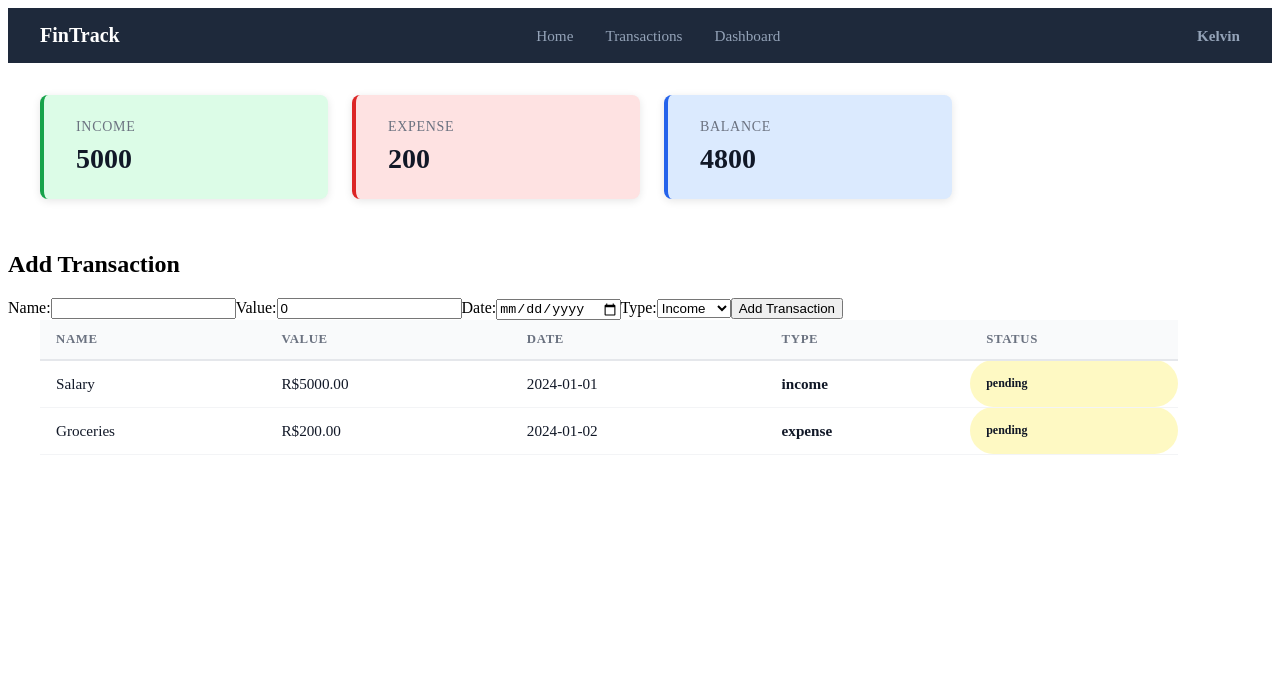
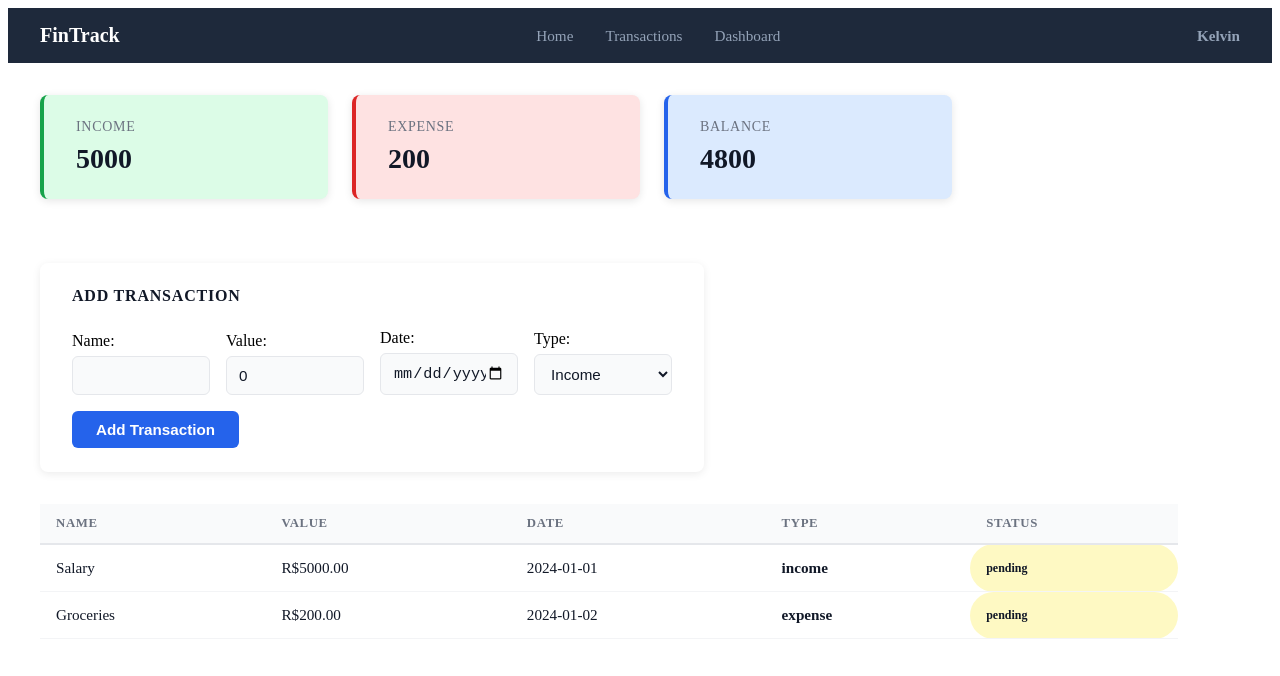
Before and after one commit to kellzero/fintrack, a React (Vite) app: page / in a window 1280 px wide. Shown: the top 676 px of the page. Built offline with nearby package versions, Linux system fonts and the light colour scheme.

Commit message:
feat: style TransactionForm

```diff
--- /dev/null
+++ b/src/components/TransactionForm/TransactionForm.css
@@ -0,0 +1,75 @@
+.form-container {
+  margin: 2rem;
+  background-color: #ffffff;
+  border-radius: 0.5rem;
+  padding: 1.5rem 2rem;
+  box-shadow: 0 2px 8px rgba(0, 0, 0, 0.08);
+  max-width: 600px;
+}
+
+.form-title {
+  font-size: 1rem;
+  font-weight: 600;
+  color: #111827;
+  margin: 0 0 1.5rem 0;
+  text-transform: uppercase;
+  letter-spacing: 0.05em;
+}
+
+.transaction-form {
+  display: flex;
+  flex-wrap: wrap;
+  gap: 1rem;
+  align-items: flex-end;
+}
+
+.form-group {
+  display: flex;
+  flex-direction: column;
+  gap: 0.4rem;
+  flex: 1;
+  min-width: 120px;
+}
+
+.form-group label {
+  font-size: 0.75rem;
+  font-weight: 500;
+  color: #6b7280;
+  text-transform: uppercase;
+  letter-spacing: 0.05em;
+}
+
+.form-group input,
+.form-group select {
+  padding: 0.6rem 0.75rem;
+  border: 1px solid #e5e7eb;
+  border-radius: 0.375rem;
+  font-size: 0.95rem;
+  color: #111827;
+  background-color: #f9fafb;
+  outline: none;
+  transition: border-color 0.2s;
+}
+
+.form-group input:focus,
+.form-group select:focus {
+  border-color: #2563eb;
+  background-color: #ffffff;
+}
+
+.form-button {
+  padding: 0.65rem 1.5rem;
+  background-color: #2563eb;
+  color: white;
+  border: none;
+  border-radius: 0.375rem;
+  font-size: 0.95rem;
+  font-weight: 600;
+  cursor: pointer;
+  transition: background-color 0.2s;
+  height: fit-content;
+}
+
+.form-button:hover {
+  background-color: #1d4ed8;
+}
--- a/src/components/TransactionForm/TransactionForm.tsx
+++ b/src/components/TransactionForm/TransactionForm.tsx
@@ -1,5 +1,7 @@
 import { useState, type FormEvent, type ChangeEvent} from 'react'
 import type { Transaction } from '../../types'
+import './TransactionForm.css'
+
 
 
 
@@ -24,29 +26,31 @@ function TransactionForm({ onAdd }: TransactionFormProps) {
         setType('income')
     }
   return (
-    <div>
-      <h2>Add Transaction</h2>
-      <form onSubmit={handleSubmit}>
-        <label>
+    <div className="form-container">
+      <h2 className="form-title">Add Transaction</h2>
+      <form onSubmit={handleSubmit} className="transaction-form">
+        <label className="form-group">
           Name:
           <input type="text" name="name" value={name} onChange={(e) => setName(e.target.value)} />
         </label>
-        <label>
+        <label className="form-group">
           Value:
           <input type="number" name="value" value={value} onChange={(e) => setValue(Number(e.target.value))} />
         </label>
-        <label>
+        <label className="form-group">
           Date:
           <input type="date" name="date" value={date} onChange={(e) => setDate(e.target.value)} />
         </label>
-        <label>
+        <label className="form-group">
           Type:
           <select name="type" value={type} onChange={(e: ChangeEvent<HTMLSelectElement>) => setType(e.target.value as 'income' | 'expense')}>
             <option value="income">Income</option>
             <option value="expense">Expense</option>
           </select>
         </label>
-        <button type="submit">Add Transaction</button>
+        <button type="submit" className="form-button">
+          Add Transaction
+        </button>
       </form>
     </div>
   )
```
